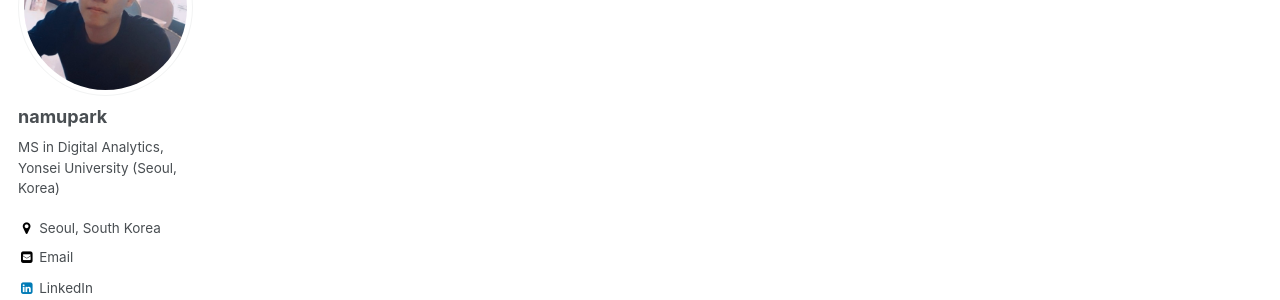
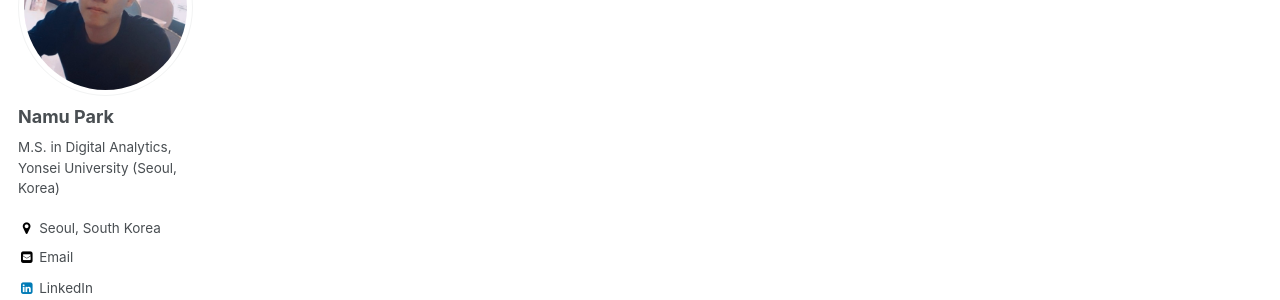
Before and after one commit to namupark/namupark.github.io, a Jekyll site: the page built from _pages/about.md, in a window 1280 px wide. Shown: the part 199-499 px from the top of the page. Built offline with Jekyll 4.4.1, drawn with Linux system fonts in a browser that asks for light colours.

Commit message:
no message

```diff
--- a/_config.yml
+++ b/_config.yml
@@ -82,9 +82,9 @@ analytics:
 
 # Site Author
 author:
-  name             : "namupark"
+  name             : "Namu Park"
   avatar           : "사진후보2.jpg"
-  bio              : "MS in Digital Analytics,       Yonsei University (Seoul, Korea)"
+  bio              : "M.S. in Digital Analytics,          Yonsei University (Seoul, Korea)"
   location         : "Seoul, South Korea"
   employer         :
   googlescholar    :
```
Also changed, not shown: _pages/about.md (line endings or trailing spaces).
